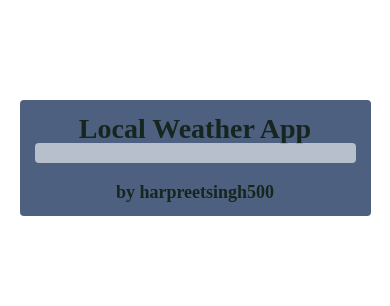
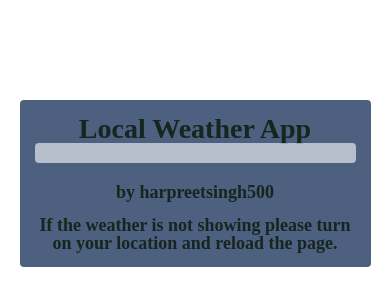
Before and after one commit to harpreetsingh500/freecodecamp-projects, a plain HTML site: page show_local_weather/index.html in a window 390 px wide. Drawn offline with nearby package versions, Linux system fonts and the light colour scheme.

Commit message:
fixed background image view for mobile

```diff
--- a/show_local_weather/index.html
+++ b/show_local_weather/index.html
@@ -18,6 +18,7 @@
         <div id='weather-info'></div>
       </div>
       <a href='https://github.com/harpreetsingh500'>by harpreetsingh500</a>
+      <p>If the weather is not showing please turn on your location and reload the page.</p>
     </div>
   </body>
 
--- a/show_local_weather/main.css
+++ b/show_local_weather/main.css
@@ -4,11 +4,14 @@
   box-sizing: border-box;
 }
 
+html {
+  height: 100%;
+}
+
 body {
   background-repeat: no-repeat;
-  background-attachment: fixed;
   background-position: center;
-  background-size: cover;
+  background-size: 100% 100%;
   text-align: center;
   color: #16261f;
   font-size: 18px;
@@ -28,6 +31,10 @@ body {
   margin: 20px 0 0 0;
   text-decoration: none;
   color: #16261f;
+}
+
+#container a + p {
+  margin: 15px 0 0 0;
 }
 
 h1 {
```
